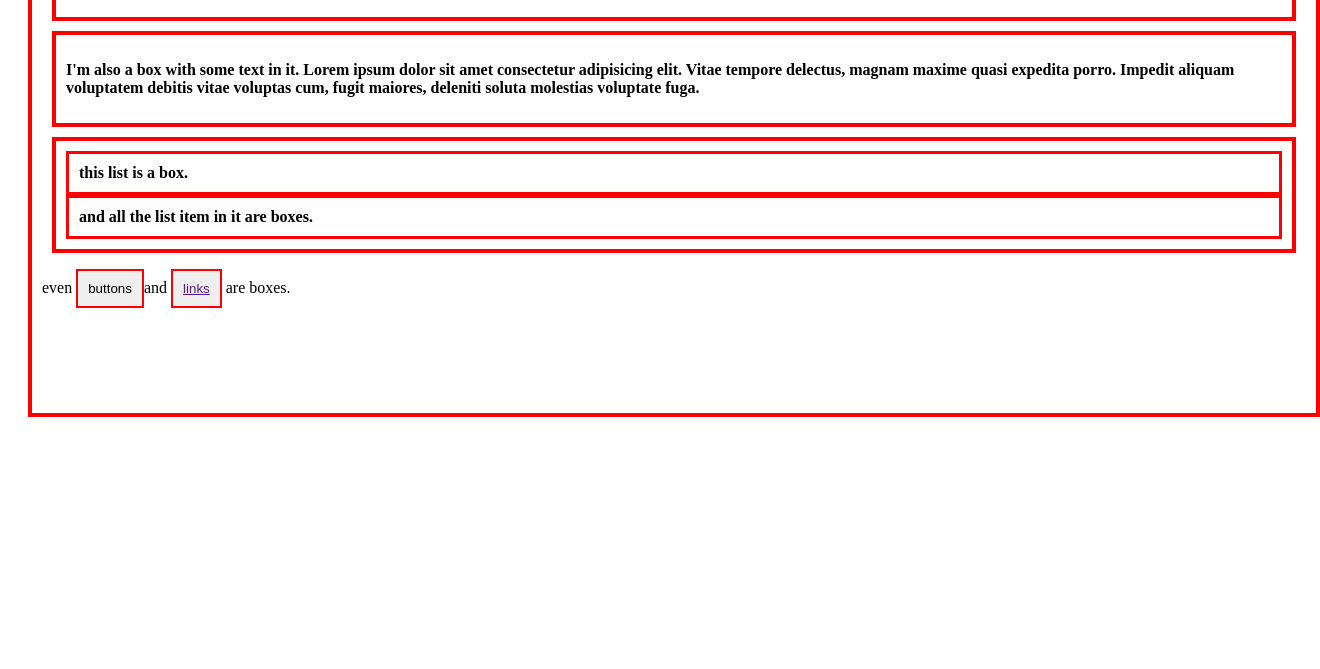
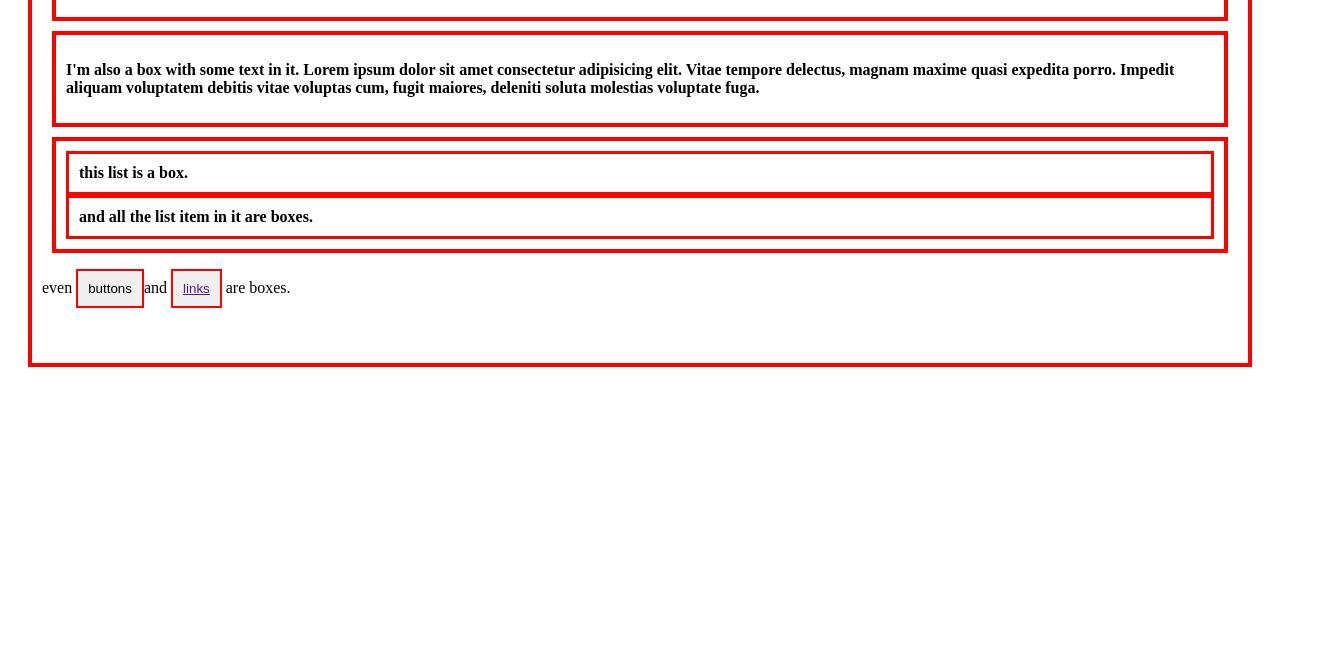
Before and after one commit to sriram1224/Geekster-assignment.io.github, a plain HTML site: page box.html in a window 1280 px wide. Shown: the part 131-800 px from the top of the page, 1320 px wide, since content can reach past the window. Drawn offline with Linux system fonts and the light colour scheme.

Commit message:
Add files via upload

```diff
--- a/box.css
+++ b/box.css
@@ -1,6 +1,6 @@
 .box-out{
-    width: 100%;
-    height: 500px;
+
+    height: 450px;
     border: 4px solid red;
     padding: 10px;
     margin: 20px 20px;
```
